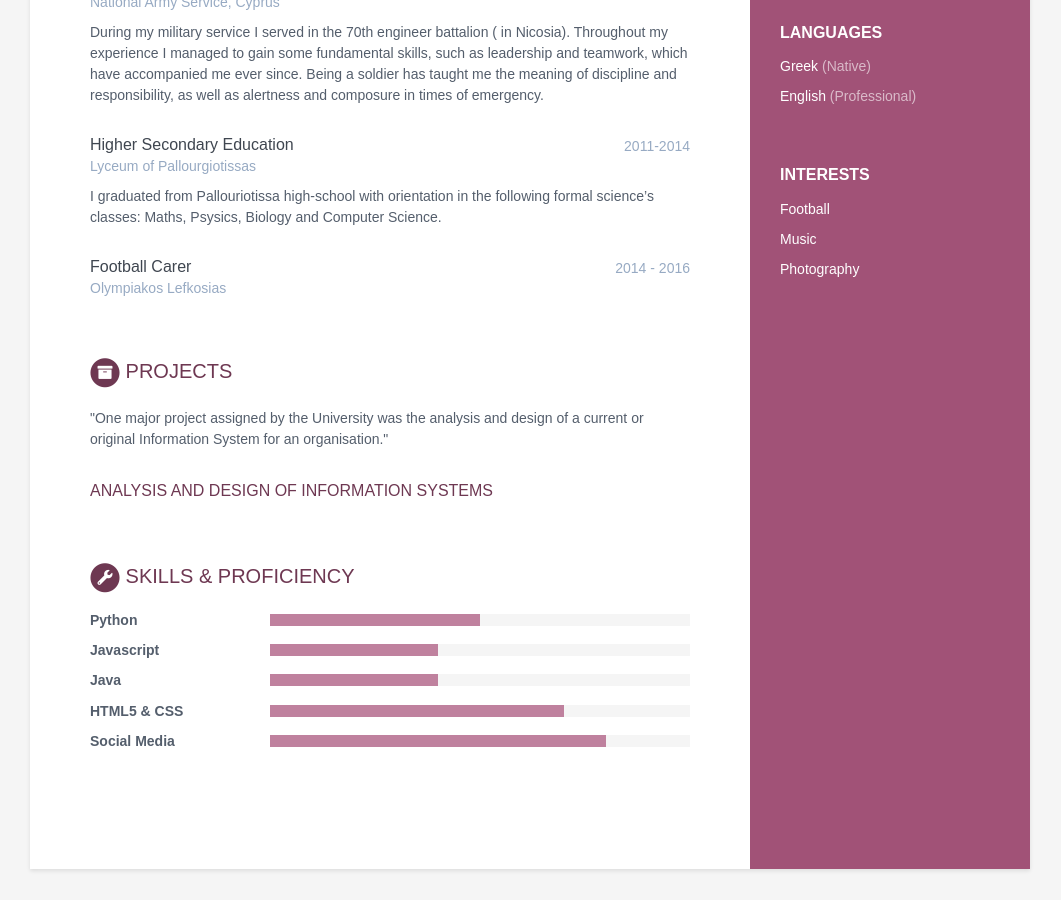
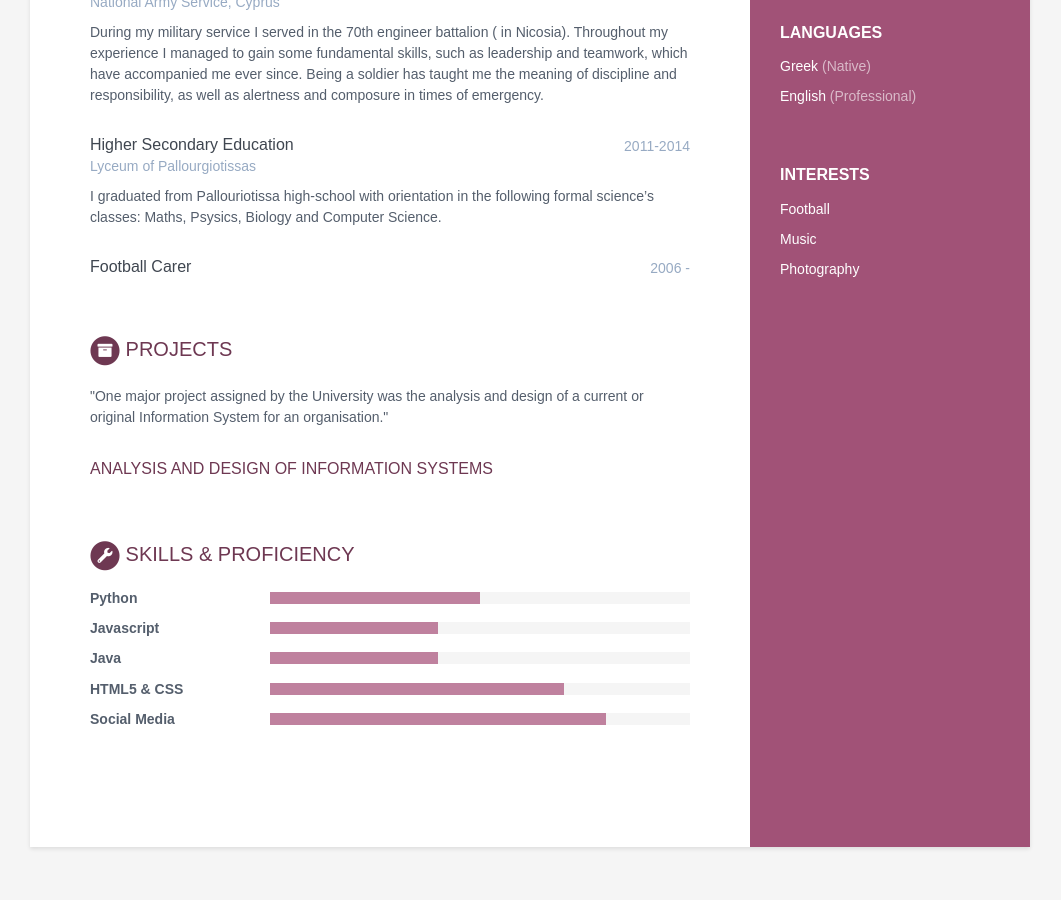
Before and after one commit to dimitrisg9/resume-cv, a Jekyll site: the page built from index.html, in a window 1280 px wide and 900 px high, scrolled down 646 px. Shown: the whole window, without its empty margins (110-1171 px from the left). Built offline with Jekyll 4.4.1, drawn with Linux system fonts in a browser that asks for light colours.

Commit message:
Update data.yml

```diff
--- a/_data/data.yml
+++ b/_data/data.yml
@@ -89,8 +89,8 @@ education:
         Maths, Psysics, Biology and Computer Science.
 
     - degree: Football Carer
-      university: Olympiakos Lefkosias
-      time: 2014 - 2016
+      university:
+      time: 2006 -
       details: |
 
 
```
